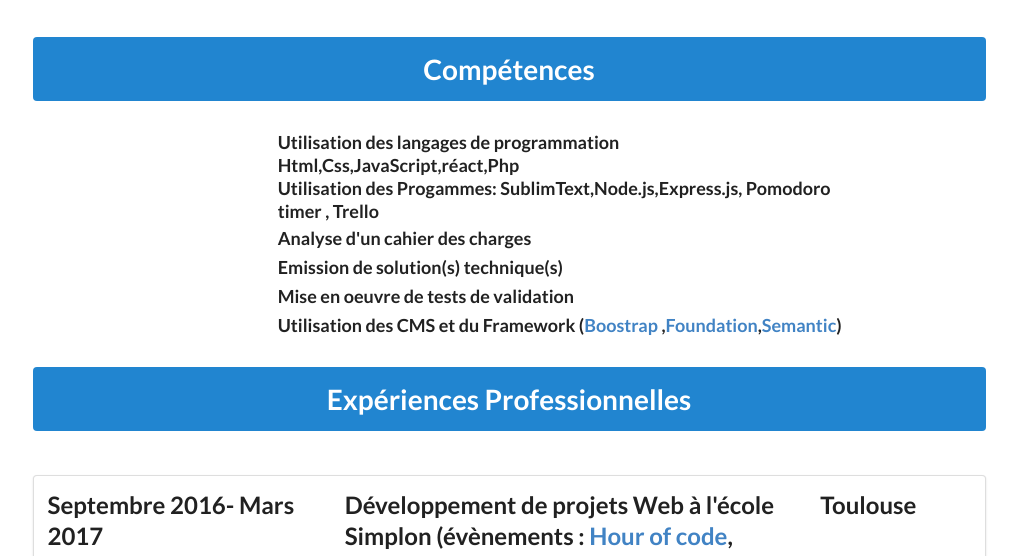
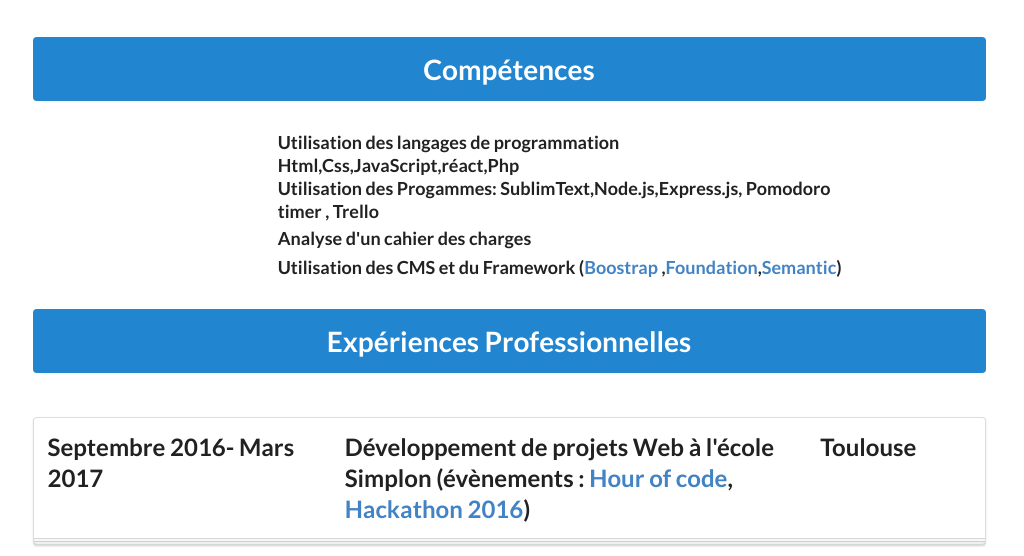
Before and after one commit to Cphil31/cv_final, a website: page index.html in a window 1280 px wide. Shown: the part 228-784 px from the top of the page, without its empty margins (131-1155 px from the left). Drawn offline with nearby package versions, Linux system fonts and the light colour scheme.

Commit message:
suppression de certaines cométences

```diff
--- a/index.html
+++ b/index.html
@@ -80,8 +80,6 @@
 									<div class="listedem"><h3>Utilisation des langages de programmation Html,Css,JavaScript,réact,Php</h3></div>
 									<div class="listedem"><h3>Utilisation des Progammes: SublimText,Node.js,Express.js, Pomodoro timer , Trello</h3></div>
 									<div class="item"><h3>Analyse d'un cahier des charges</h3></div>
-									<div class="item"><h3>Emission de solution(s) technique(s)</h3></div>
-									<div class="item"><h3>Mise en oeuvre de tests de validation</h3></div>
 									<div class="item"><h3>Utilisation des CMS et du Framework (<a href="http://getbootstrap.com/">Boostrap</a> ,<a href="http://foundation.zurb.com/">Foundation</a>,<a href="http://semantic-ui.com/">Semantic</a>)</h3></div>
 								</div>
 							</div>
```
